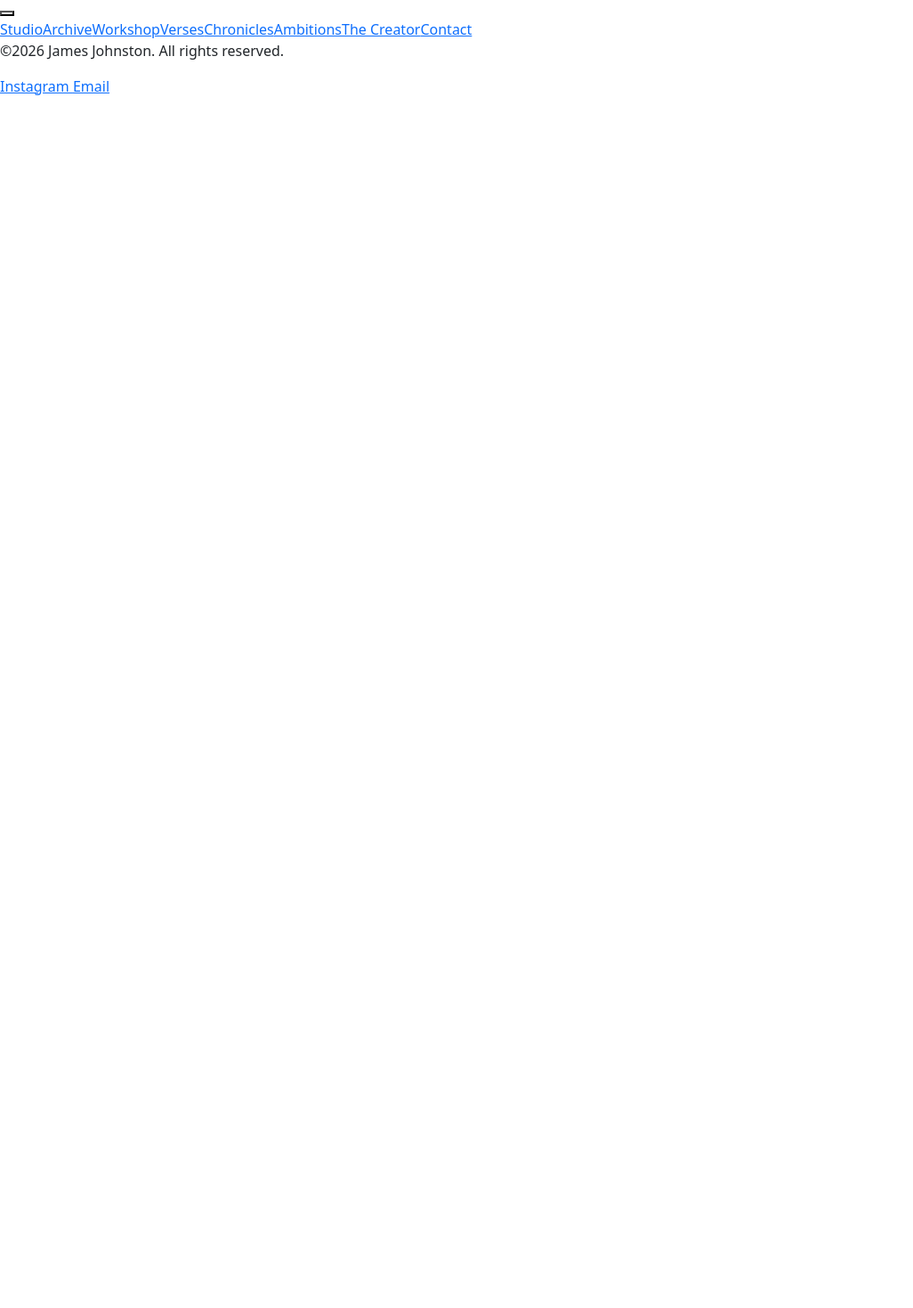
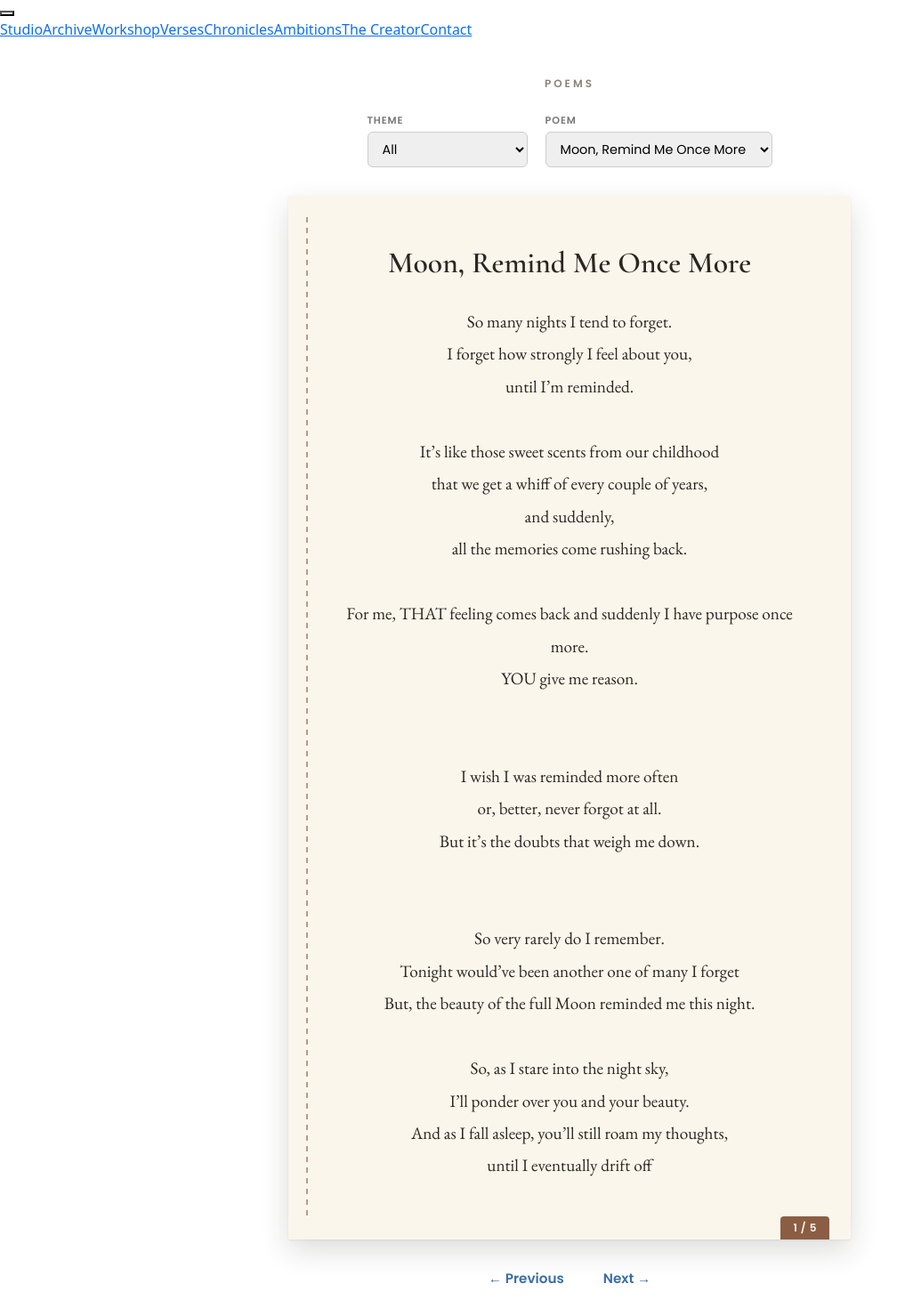
Before and after one commit to james-johnston-49/portfolio-website, a Vue app: page /artist/verses in a window 1280 px wide. Shown: the part 2200-3670 px from the top of the page at 89% size, without its empty margins (0-1026 px from the left). Before the commit the page ends 2309 px from the top, so only its background shows below. Built offline with nearby package versions, Linux system fonts and the light colour scheme; the HTML template or start-up script is replaced by a standard one.

Commit message:
Build Verses page with theme filtering and book-style poem card

```diff
--- a/index.html
+++ b/index.html
@@ -13,6 +13,10 @@
       href="https://cdn.jsdelivr.net/npm/bootstrap@5.3.3/dist/css/bootstrap.min.css"
       rel="stylesheet"
     />
+    <link
+      href="https://fonts.googleapis.com/css2?family=Mouse+Memoirs&family=Poppins:ital,wght@0,100;0,200;0,300;0,400;0,500;0,600;0,700;0,800;0,900;1,100;1,200;1,300;1,400;1,500;1,600;1,700;1,800;1,900&family=Cormorant+Garamond:ital,wght@0,500;0,600;1,500;1,600&family=EB+Garamond:ital@0;1&display=swap"
+      rel="stylesheet"
+    />
     <meta property="og:image" content="https://james-johnston-49.github.io/portfolio-website/assets/portfolio-preview-img.png" />
     <meta property="og:image:width" content="1200" />
     <meta property="og:image:height" content="627" />
--- /dev/null
+++ b/src/data/poems.js
@@ -0,0 +1,155 @@
+export const poems = [
+  {
+    id: "moon-remind-me",
+    title: "Moon, Remind Me Once More",
+    theme: ["Love"],
+    year: 2024,
+    body: `So many nights I tend to forget.
+I forget how strongly I feel about you,
+until I’m reminded.
+
+It’s like those sweet scents from our childhood
+that we get a whiff of every couple of years,
+and suddenly,
+all the memories come rushing back.
+
+For me, THAT feeling comes back and suddenly I have purpose once more.
+YOU give me reason.
+
+
+I wish I was reminded more often
+or, better, never forgot at all.
+But it’s the doubts that weigh me down.
+
+
+So very rarely do I remember.
+Tonight would’ve been another one of many I forget
+But, the beauty of the full Moon reminded me this night.
+
+So, as I stare into the night sky,
+I’ll ponder over you and your beauty.
+And as I fall asleep, you’ll still roam my thoughts,
+until I eventually drift off`,
+  },
+
+  {
+    id: "dimitra",
+    title: "Dimitra",
+    theme: [""], // ?
+    year: null, // ?
+    body: `I came to Her with a cluttered mind,
+    With hurried and heavy treads.
+    Once I stood beside Her, still,
+    I was a metal rod in tall lush grass –
+    Rigid with impurities on my skin.
+
+    I gave Her my body,
+    She who is devoted to Demeter,
+    And laid my back on the soft sod,
+    For the roots to wrap and pull me to Earth.
+
+    "Make me rust and corrode,
+    And scour me clean."
+
+    Bless Her Heart,
+    Her boundless Goodwill,
+    That's offered when my thoughts swarm loud.
+    I am urged to stir in that discomfort,
+    But with the ease She brings to my core.
+
+    Beholden to Her for the solace She's shown.
+    I yearn for the day I fall in Her evening dew,
+    And burst forth as Spring floods.
+
+    My heart,
+    Still plagued by the muddled world,
+    Will always ache for this cleansing ground,
+    I am devoted to.`,
+    },
+
+    {
+    id: "the-months-as-they-go",
+    title: "The Months As They Go",
+    theme: [""], // ?
+    year: 2025,
+    body: `January to May: all forgotten.
+
+    With only snippets of their lives remaining:
+    The raw emotions they felt and the core memories
+    that will last a lifetime
+
+    Then,
+    June smiled brightly,
+    Till she had a breakdown.
+    But she was still looking forward to better days
+
+    So, July went into recovery,
+    Wanting to pick herself up.
+
+    August soared and felt alive,
+    Felt peace she had never known,
+    But September lost her grip.
+
+    Due dates and deadlines took priority
+    And she stopped caring about herself coz
+    There wasn't any time left for herself.
+
+    And despite being so young,
+    October has it rough.
+    And she's wondering if things will change as she ages
+    or if it's just the way it'll be.
+
+    ...
+
+    November and December aren't born yet
+    But we already fear for the lives they will live.
+    And all the months want to be like August
+    And live the life she had lived.`,
+    },
+
+    {
+    id: "your-happiest",
+    title: "Your Happiest",
+    theme: [""], // ?
+    year: null, // ?
+    body: `it's that moment in time when things light up.
+    everything becomes clear to the senses,
+    yet still vague and mysterious to the subconscious mind.
+
+    your eyes choose to see the world's scars as beauty marks.
+    things that were once hideous to look at are now easy to glance over.
+
+    and there's barely a thought in your head.
+
+    no more dark voices screaming in your ears and questioning every step you take.
+    and no more guilt
+    as you've just become your happiest.
+
+    your heart just lost its anchor
+    everything is light now`,
+    },
+
+    {
+    id: "if-i-had-things-my-way",
+    title: "If I Had Things My Way",
+    theme: [""], // ?
+    year: null, // ?
+    body: `If I had things my way,
+    every night we'd be at the park together.
+    just sitting under a tree
+    gazing at the stars and the man on the moon.
+
+    we'd listen to our favorite songs
+    and feel the light breeze pass over us.
+
+    we wouldn't have to talk if we didn't want to.
+    the dead silence wouldn't scare us
+    as each other's presence would be enough for comfort.
+
+    even with no words said
+    I wouldn't choose to be anywhere else.
+
+    I'm my happiest when around you`,
+    },
+
+];
--- a/src/views/artist/VersesView.vue
+++ b/src/views/artist/VersesView.vue
@@ -1,11 +1,223 @@
 <script setup>
-// Verses: poetry / written works page. Artist-mode only, no developer
-// counterpart by design.
-// TODO: build out poetry layout once content is ready.
+import { poems } from '../../data/poems';
+import { ref, computed, watch } from 'vue';
+
+// '' means "no filter applied" - same convention as ArchiveView's dropdowns
+const selectedTheme = ref('');
+
+// Unique themes across all poems, flattened since theme is an array per poem
+const themeOptions = computed(() => {
+  const themes = poems.flatMap((poem) => poem.theme);
+  return [...new Set(themes)].sort();
+});
+
+const filteredPoems = computed(() => {
+  return poems.filter((poem) => {
+    return selectedTheme.value === '' || poem.theme.includes(selectedTheme.value);
+  });
+});
+
+// Tracks which poem in the FILTERED list is currently showing
+const currentIndex = ref(0);
+
+function nextPoem() {
+  const total = filteredPoems.value.length;
+  currentIndex.value = (currentIndex.value + 1) % total;
+}
+
+function prevPoem() {
+  const total = filteredPoems.value.length;
+  currentIndex.value = (currentIndex.value - 1 + total) % total;
+}
+
+// Jump directly to a poem via the Select Poem dropdown
+function selectPoem(id) {
+  const index = filteredPoems.value.findIndex((poem) => poem.id === id);
+  if (index !== -1) currentIndex.value = index;
+}
+
+// Reset to the start whenever the theme filter changes, so currentIndex
+// never points past the end of a newly-shrunk filteredPoems list
+watch(selectedTheme, () => {
+  currentIndex.value = 0;
+});
+
+const currentPoem = computed(() => filteredPoems.value[currentIndex.value]);
 </script>
 
 <template>
-  <main>
-    <!-- TODO: Verses content goes here -->
+  <main class="verses-page">
+    <p class="eyebrow">Poems</p>
+
+    <div class="controls">
+      <label>
+        <span>Theme</span>
+        <select v-model="selectedTheme">
+          <option value="">All</option>
+          <option v-for="theme in themeOptions" :key="theme" :value="theme">
+            {{ theme }}
+          </option>
+        </select>
+      </label>
+
+      <label>
+        <span>Poem</span>
+        <select :value="currentPoem?.id" @change="selectPoem($event.target.value)">
+          <option v-for="poem in filteredPoems" :key="poem.id" :value="poem.id">
+            {{ poem.title }}
+          </option>
+        </select>
+      </label>
+    </div>
+
+    <div class="poem-card" v-if="currentPoem">
+      <div class="spine"></div>
+      <h2>{{ currentPoem.title }}</h2>
+      <p class="poem-body">{{ currentPoem.body }}</p>
+      <div class="page-tab">{{ currentIndex + 1 }} / {{ filteredPoems.length }}</div>
+    </div>
+
+    <div class="nav">
+      <button @click="prevPoem">&larr; Previous</button>
+      <button @click="nextPoem">Next &rarr;</button>
+    </div>
   </main>
 </template>
+
+<style scoped>
+.verses-page {
+  max-width: 680px;
+  margin: 0 auto;
+  padding: 40px 24px 60px;
+  text-align: center;
+}
+
+.eyebrow {
+  font-family: "Poppins", sans-serif;
+  font-size: 0.75rem;
+  font-weight: 600;
+  letter-spacing: 0.25em;
+  text-transform: uppercase;
+  color: #8a8378;
+  margin-bottom: 24px;
+}
+
+.controls {
+  display: flex;
+  justify-content: center;
+  gap: 20px;
+  margin-bottom: 32px;
+  flex-wrap: wrap;
+}
+
+.controls label {
+  display: flex;
+  flex-direction: column;
+  align-items: flex-start;
+  font-family: "Poppins", sans-serif;
+  font-size: 0.7rem;
+  font-weight: 600;
+  letter-spacing: 0.08em;
+  text-transform: uppercase;
+  color: #777;
+  gap: 4px;
+}
+
+.controls select {
+  font-family: "Poppins", sans-serif;
+  padding: 8px 12px;
+  border-radius: 6px;
+  border: 1px solid #ccc;
+  font-size: 0.9rem;
+  min-width: 180px;
+}
+
+
+.poem-card {
+  position: relative;
+  background-color: #fbf6ec;
+  padding: 56px 48px 64px;
+  border-radius: 2px;
+  box-shadow:
+    0 1px 2px rgba(43, 38, 32, 0.08),
+    0 12px 32px rgba(43, 38, 32, 0.16);
+  margin-bottom: 32px;
+}
+
+/* --- The book page itself --- */
+.poem-card h2 {
+  font-family: "Cormorant Garamond", serif;
+  font-weight: 600;
+  font-size: 2.1rem;
+  color: #2b2620;
+  margin: 0 0 28px;
+  text-align: center;
+}
+
+.poem-body {
+  font-family: "EB Garamond", serif;
+  font-size: 1.2rem;
+  line-height: 1.9;
+  color: #2b2620;
+  white-space: pre-line;
+  margin: 0;
+  text-align: center;
+}
+
+/* Stitched spine along the left edge, like a bound signature */
+.spine {
+  position: absolute;
+  top: 24px;
+  bottom: 24px;
+  left: 20px;
+  width: 2px;
+  background-image: repeating-linear-gradient(
+    to bottom,
+    #8b5e44 0,
+    #8b5e44 6px,
+    transparent 6px,
+    transparent 12px
+  );
+  opacity: 0.6;
+}
+
+/* Page-number tab, tucked in the corner like a ribbon */
+.page-tab {
+  position: absolute;
+  bottom: 0;
+  right: 24px;
+  background-color: #8b5e44;
+  color: #fbf6ec;
+  font-family: "Poppins", sans-serif;
+  font-size: 0.75rem;
+  font-weight: 600;
+  letter-spacing: 0.05em;
+  padding: 4px 14px;
+  border-radius: 4px 4px 0 0;
+}
+
+.nav {
+  display: flex;
+  justify-content: center;
+  gap: 32px;
+}
+
+.nav button {
+  background: none;
+  border: none;
+  color: #3a6ea5;
+  font-family: "Poppins", sans-serif;
+  font-weight: 600;
+  cursor: pointer;
+  font-size: 0.95rem;
+}
+
+@media (max-width: 480px) {
+  .poem-card {
+    padding: 40px 24px 56px;
+  }
+  .spine {
+    left: 12px;
+  }
+}
+</style>
```
